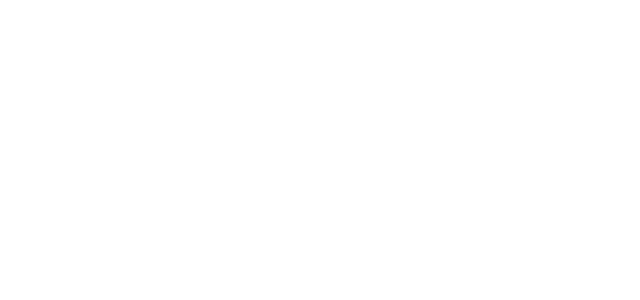
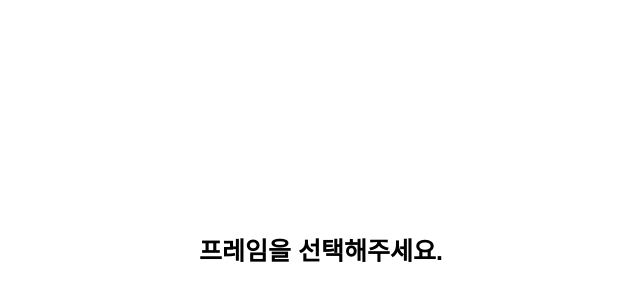
Before and after one commit to khskys0805/Snap4U, a React (Create React App) app: page /frame in a window 1280 px wide. Before the commit this address had no page. Shown: the part 126-426 px from the top of the page, without its empty margins (319-959 px from the left). Built offline with nearby package versions, Linux system fonts and the light colour scheme.

Commit message:
선택하는 컷 컴포넌트 분리

```diff
--- a/src/App.js
+++ b/src/App.js
@@ -4,6 +4,7 @@ import Home from "./pages/Home";
 import Cut from "./pages/Cut";
 import WebCamComponent from "./Components/WebCamComponent";
 import PhotoSelection from "./pages/PhotoSelection";
+import SelectFrame from "./pages/SelectFrame";
 import { useState } from "react";
 
 function App() {
@@ -23,6 +24,7 @@ function App() {
 						path="/select"
 						element={<PhotoSelection photos={photos} />}
 					/>
+					<Route path="/frame" element={<SelectFrame />} />
 				</Routes>
 			</div>
 		</BrowserRouter>
--- /dev/null
+++ b/src/Components/Frame1.js
@@ -0,0 +1,44 @@
+import styled from "styled-components";
+import logo from "../imgs/logo2.png";
+
+const Grid1 = styled.div`
+	width: 180px;
+	height: 500px;
+	background: #000;
+	margin-right: 40px;
+	transition: box-shadow 500ms ease-in-out;
+	cursor: pointer;
+
+	&:hover {
+		box-shadow: 0 0 30px 0 rgba(0, 0, 0, 0.3);
+		transform: scale(1.05);
+	}
+`;
+
+const GridItem1 = styled.div`
+	width: 150px;
+	height: 90px;
+	background: #fff;
+	margin: 15px 0 0 15px;
+`;
+
+const Logo = styled.img.attrs({
+	src: logo,
+	alt: "",
+})`
+	width: 130px;
+	margin-top: 30px;
+`;
+
+const Frame1 = ({ handleChooseCut }) => {
+	return (
+		<Grid1 onClick={handleChooseCut}>
+			<GridItem1 />
+			<GridItem1 />
+			<GridItem1 />
+			<GridItem1 />
+			<Logo />
+		</Grid1>
+	);
+};
+export default Frame1;
--- /dev/null
+++ b/src/Components/Frame2.js
@@ -0,0 +1,49 @@
+import styled from "styled-components";
+import logo from "../imgs/logo2.png";
+
+const Grid2 = styled.div`
+	width: 395px;
+	height: 500px;
+	background: #000;
+	transition: box-shadow 500ms ease-in-out;
+	cursor: pointer;
+
+	&:hover {
+		box-shadow: 0 0 30px 0 rgba(0, 0, 0, 0.3);
+		transform: scale(1.05);
+	}
+`;
+const GridWrap = styled.div`
+	display: flex;
+`;
+const GridItem2 = styled.div`
+	width: 175px;
+	height: 195px;
+	background: #fff;
+	margin: 15px 0 0 15px;
+`;
+
+const Logo = styled.img.attrs({
+	src: logo,
+	alt: "",
+})`
+	width: 130px;
+	margin-top: 30px;
+`;
+
+const Frame2 = ({ handleChooseCut }) => {
+	return (
+		<Grid2 onClick={handleChooseCut}>
+			<GridWrap>
+				<GridItem2 />
+				<GridItem2 />
+			</GridWrap>
+			<GridWrap>
+				<GridItem2 />
+				<GridItem2 />
+			</GridWrap>
+			<Logo />
+		</Grid2>
+	);
+};
+export default Frame2;
--- a/src/pages/Cut.js
+++ b/src/pages/Cut.js
@@ -1,6 +1,7 @@
 import styled from "styled-components";
-import logo from "../imgs/logo2.png";
 import { useNavigate } from "react-router-dom";
+import Frame1 from "../Components/Frame1";
+import Frame2 from "../Components/Frame2";
 
 const Box = styled.div`
 	background: ${(props) => props.color || "blue"};
@@ -18,59 +19,8 @@ const Title = styled.h2`
 	margin-bottom: 50px;
 `;
 
-const Logo = styled.img.attrs({
-	src: logo,
-	alt: "",
-})`
-	width: 130px;
-	margin-top: 30px;
-`;
-
 const Grids = styled.div`
 	display: flex;
-`;
-const Grid1 = styled.div`
-	width: 180px;
-	height: 500px;
-	background: #000;
-	margin-right: 40px;
-	transition: box-shadow 500ms ease-in-out;
-	cursor: pointer;
-
-	&:hover {
-		box-shadow: 0 0 30px 0 rgba(0, 0, 0, 0.3);
-		transform: scale(1.05);
-	}
-`;
-
-const GridItem1 = styled.div`
-	width: 150px;
-	height: 90px;
-	background: #fff;
-	margin: 15px 0 0 15px;
-`;
-
-const Grid2 = styled.div`
-	width: 395px;
-	height: 500px;
-	background: #000;
-	transition: box-shadow 500ms ease-in-out;
-	cursor: pointer;
-
-	&:hover {
-		box-shadow: 0 0 30px 0 rgba(0, 0, 0, 0.3);
-		transform: scale(1.05);
-	}
-`;
-
-const GridWrap = styled.div`
-	display: flex;
-`;
-const GridItem2 = styled.div`
-	width: 175px;
-	height: 195px;
-	background: #fff;
-	margin: 15px 0 0 15px;
 `;
 
 const Cut = () => {
@@ -83,24 +33,8 @@ const Cut = () => {
 		<Box color="white">
 			<Title>사진 찍을 컷을 선택해주세요.</Title>
 			<Grids>
-				<Grid1 onClick={handleChooseCut}>
-					<GridItem1 />
-					<GridItem1 />
-					<GridItem1 />
-					<GridItem1 />
-					<Logo />
-				</Grid1>
-				<Grid2>
-					<GridWrap>
-						<GridItem2 />
-						<GridItem2 />
-					</GridWrap>
-					<GridWrap>
-						<GridItem2 />
-						<GridItem2 />
-					</GridWrap>
-					<Logo />
-				</Grid2>
+				<Frame1 handleChooseCut={handleChooseCut} />
+				<Frame2 handleChooseCut={handleChooseCut} />
 			</Grids>
 		</Box>
 	);
--- a/src/pages/Home.js
+++ b/src/pages/Home.js
@@ -5,7 +5,7 @@ import { useNavigate } from "react-router-dom";
 
 // Box, Logo, Title, Buttons, Button 스타일은 그대로 유지합니다.
 const Box = styled.div`
-	background: ${(props) => props.color || "blue"};
+	background: ${(props) => props.color || "#fff"};
 	width: 900px;
 	height: 100%;
 	margin: 0 auto;
@@ -66,7 +66,7 @@ const Home = () => {
 	};
 
 	return (
-		<Box color="white">
+		<Box>
 			<Logo />
 			<Title>당신을 위한 스냅을 기록해보세요.</Title>
 			<Buttons>
--- a/src/pages/PhotoSelection.js
+++ b/src/pages/PhotoSelection.js
@@ -91,15 +91,18 @@ const PhotoSelection = ({ photos }) => {
 	const [selectedPhotos, setSelectedPhotos] = useState([]);
 
 	const toggleSelectPhoto = (photo) => {
+		// 사용자가 특정 사진을 클릭했을 때, 그 사진이 이미 선택된 것인지 확인하기 위해 계산
 		const selectedIndex = selectedPhotos.findIndex(
 			(selected) => selected.url === photo
 		);
 
 		if (selectedIndex !== -1) {
+			//이미 선택되어 있던 경우
 			const newSelection = [...selectedPhotos];
-			newSelection.splice(selectedIndex, 1);
+			newSelection.splice(selectedIndex, 1); //선택된 사진에서 제거
 			setSelectedPhotos(newSelection);
 		} else {
+			//선택되어 있지 않은 경우
 			if (selectedPhotos.length < 4) {
 				setSelectedPhotos([
 					...selectedPhotos,
@@ -124,6 +127,7 @@ const PhotoSelection = ({ photos }) => {
 			<Title>사진 4장을 선택해주세요.</Title>
 			<PhotoGrid>
 				{photos.map((photo, index) => {
+					// 화면에 사진들을 렌더링할 때, 각 사진이 선택된 상태인지 확인하기 위해 계산
 					const selectedIndex = selectedPhotos.findIndex(
 						(selected) => selected.url === photo
 					);
--- /dev/null
+++ b/src/pages/SelectFrame.js
@@ -0,0 +1,27 @@
+import React from "react";
+import styled from "styled-components";
+
+const Box = styled.div`
+	background: ${(props) => props.color || "#fff"};
+	width: 900px;
+	height: 100%;
+	margin: 0 auto;
+	display: flex;
+	align-items: center;
+	justify-content: center;
+	flex-direction: column;
+`;
+
+const Title = styled.h1`
+	font-size: 25px;
+	margin-bottom: 50px;
+`;
+
+const SelectFrame = () => {
+	return (
+		<Box>
+			<Title>프레임을 선택해주세요.</Title>
+		</Box>
+	);
+};
+export default SelectFrame;
```
